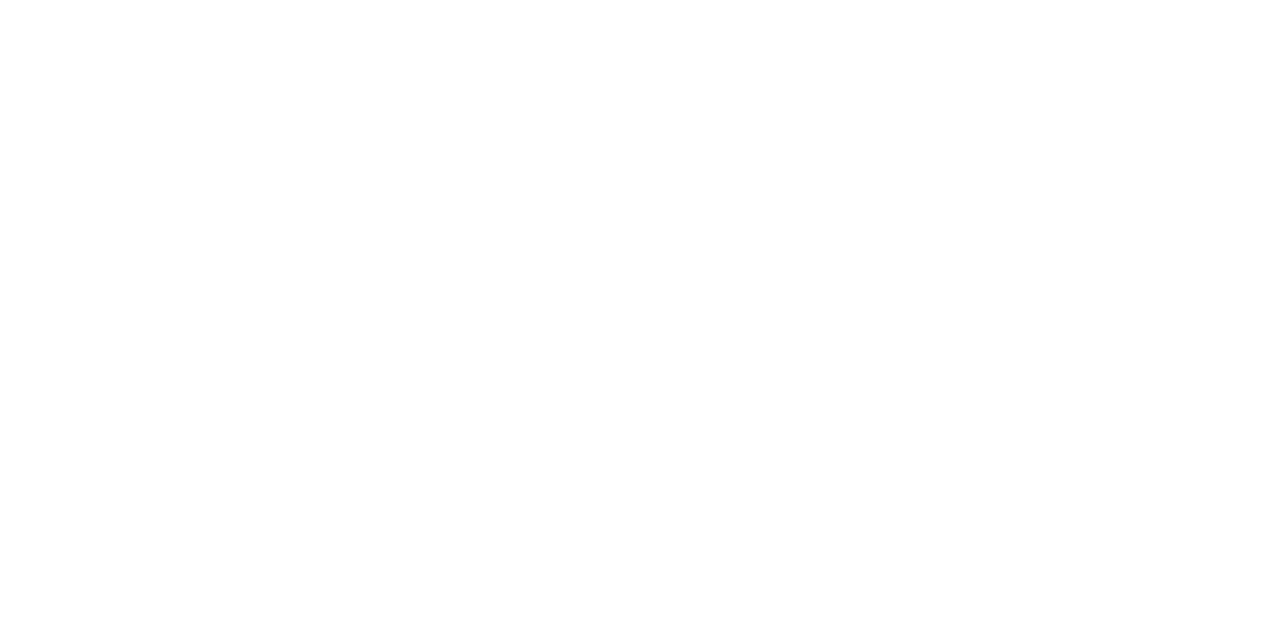
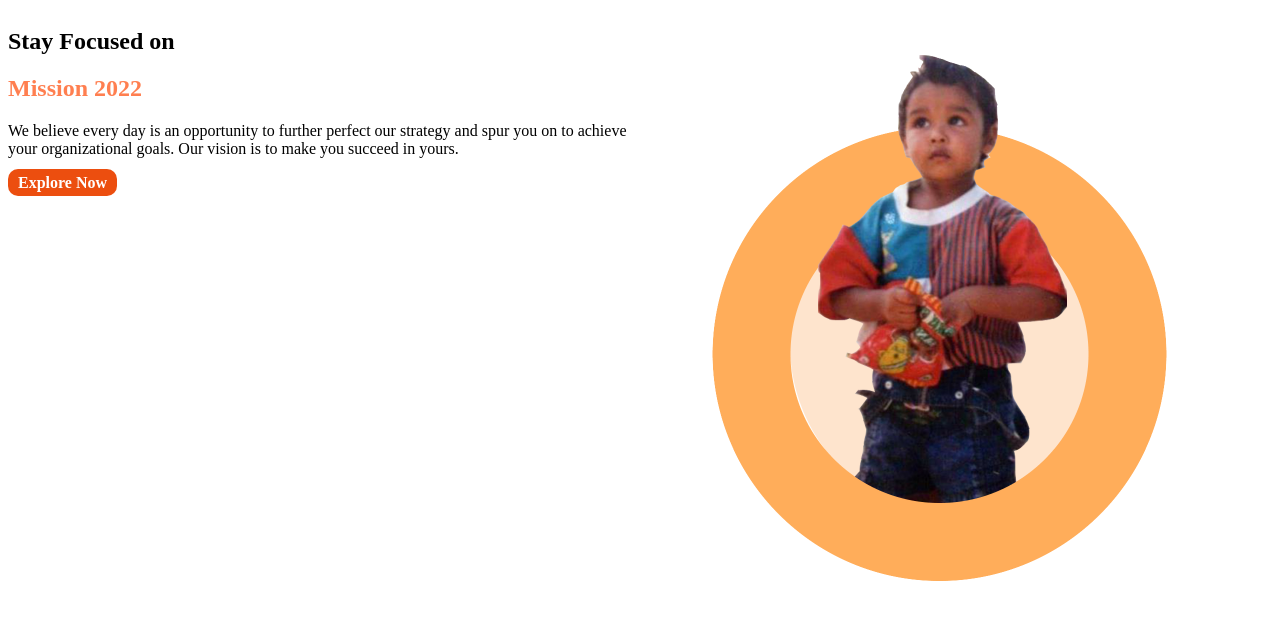
Before and after one commit to sgb29/mission-of-2022, a plain HTML site: page index.html in a window 1280 px wide. Shown: the top 627 px of the page. Drawn offline with Linux system fonts and the light colour scheme.

Commit message:
2nd commit

```diff
--- a/index.html
+++ b/index.html
@@ -10,7 +10,23 @@
 </head>
 
 <body>
+    <section>
+        <div class="twoin1">
+            <h1>Stay Focused on</h1>
+            <h1 class="color">Mission 2022</h1>
+            <p>We believe every day is an opportunity to further perfect our strategy and spur you on to achieve your
+                organizational goals. Our vision is to make you succeed in yours.</p>
+            <a class="button" href="swarup029@gmail.com">Explore Now</a>
+        </div>
+        <div class="twoin1">
+            <img src="images/baby-me-new.png" alt="" height="600" width="600">
+        </div>
 
+    </section>
+    <h1>Our Mission in <span class="color">2022</span> </h1>
+    <Section>
+
+    </Section>
 </body>
 
 </html>
--- a/style.css
+++ b/style.css
@@ -0,0 +1,17 @@
+section{
+    display: flex;
+}
+.color{
+    color: coral;
+}
+.twoin1{
+    width: 50%;
+}
+.button{
+    background-color: rgb(236, 78, 15);
+    padding: 5px 10px;
+    border-radius: 10px;
+    text-decoration: none;
+    color: white;
+    font-weight: 700;
+}
```
